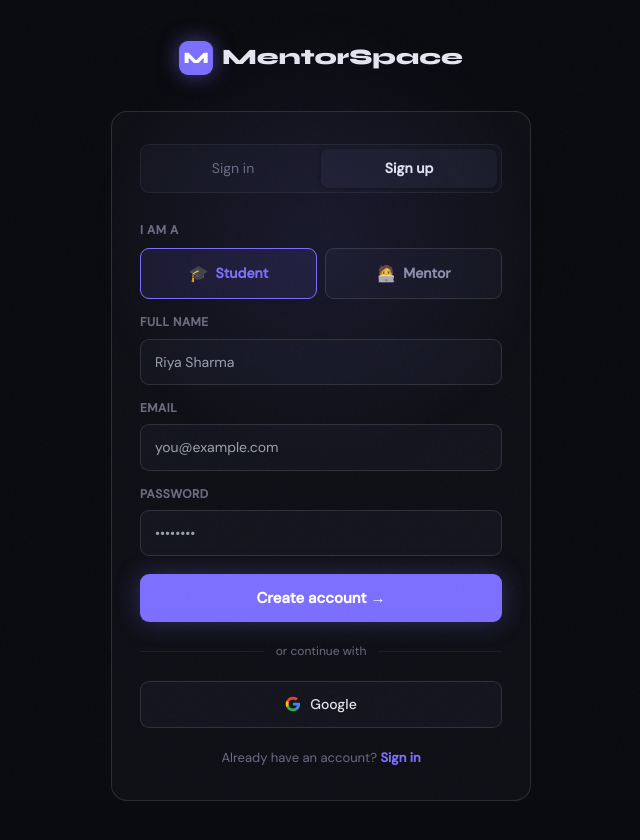
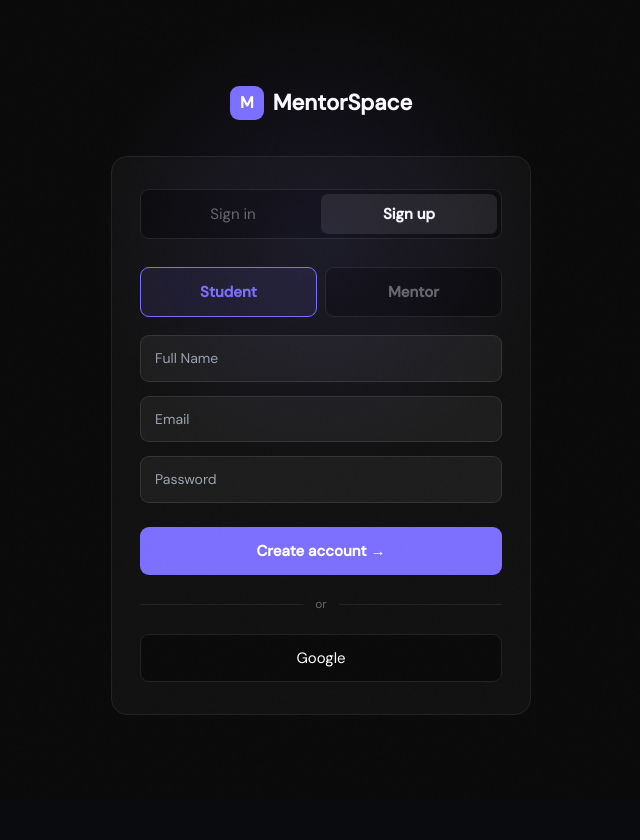
Before and after one commit to anar146/mentor-space, a Next.js app: page /auth in a window 1280 px wide. Both pictures are taken after a click on the button "Sign up". Shown: the whole page, without its empty margins (319-959 px from the left). After the commit the page ends 800 px from the top, so only its background shows below. Built offline with nearby package versions, Linux system fonts and the light colour scheme.

Commit message:
fix: final production-ready auth page with suspense

```diff
--- a/app/auth/page.tsx
+++ b/app/auth/page.tsx
@@ -5,18 +5,18 @@
 import { useRouter, useSearchParams } from 'next/navigation';
 import { supabase } from '@/lib/supabase';
 
-// Vercel hint to skip static generation for this route
+// Tell Vercel to skip static generation for this dynamic route
 export const dynamic = 'force-dynamic';
 
 type Tab    = 'login' | 'signup';
 type Role   = 'student' | 'mentor';
 type Status = 'idle' | 'loading' | 'error';
 
-// 1. MAIN WRAPPER (This is what Next.js renders)
+// 1. THE WRAPPER: Satisfies the Next.js Suspense requirement for useSearchParams
 export default function AuthPage() {
   return (
     <Suspense fallback={
-      <div style={{ minHeight: '100vh', background: 'var(--bg)', display: 'flex', alignItems: 'center', justifyContent: 'center', color: 'var(--text)' }}>
+      <div style={{ minHeight: '100vh', background: '#0a0a0a', display: 'flex', alignItems: 'center', justifyContent: 'center', color: '#fff' }}>
         Loading MentorSpace Auth...
       </div>
     }>
@@ -25,7 +25,7 @@
   );
 }
 
-// 2. ACTUAL CONTENT (This handles URL params and Logic)
+// 2. THE CONTENT: Your full logic and UI
 function AuthContent() {
   const router = useRouter();
   const params = useSearchParams();
@@ -79,73 +79,34 @@
   const inputStyle: React.CSSProperties = {
     width: '100%',
     padding: '11px 14px',
-    background: 'var(--bg3)',
-    border: '1px solid var(--border-hi)',
+    background: 'rgba(255,255,255,0.05)',
+    border: '1px solid rgba(255,255,255,0.1)',
     borderRadius: 9,
-    color: 'var(--text)',
-    fontFamily: 'var(--font-body)',
+    color: '#fff',
     fontSize: 14,
     outline: 'none',
-    transition: 'border-color 0.15s',
   };
 
   return (
-    <div style={{
-      minHeight: '100vh',
-      background: 'var(--bg)',
-      display: 'flex',
-      alignItems: 'center',
-      justifyContent: 'center',
-      padding: '40px 20px',
-      position: 'relative',
-    }}>
-      {/* Background glow */}
-      <div style={{
-        position: 'fixed', top: '30%', left: '50%', transform: 'translate(-50%,-50%)',
-        width: 500, height: 500,
-        background: 'radial-gradient(circle, rgba(124,111,255,0.1) 0%, transparent 65%)',
-        pointerEvents: 'none',
-      }} />
+    <div style={{ minHeight: '100vh', background: '#0a0a0a', display: 'flex', alignItems: 'center', justifyContent: 'center', padding: '40px 20px', position: 'relative' }}>
+      <div style={{ position: 'fixed', top: '30%', left: '50%', transform: 'translate(-50%,-50%)', width: 500, height: 500, background: 'radial-gradient(circle, rgba(124,111,255,0.1) 0%, transparent 65%)', pointerEvents: 'none' }} />
 
       <div style={{ width: '100%', maxWidth: 420 }}>
-        {/* Logo */}
         <div style={{ textAlign: 'center', marginBottom: 36 }}>
-          <Link href="/" style={{
-            fontFamily: 'var(--font-display)', fontSize: 22, fontWeight: 800,
-            color: 'var(--text)', textDecoration: 'none',
-            display: 'inline-flex', alignItems: 'center', gap: 9,
-          }}>
-            <span style={{
-              width: 34, height: 34, borderRadius: 9, background: 'var(--accent)',
-              display: 'inline-flex', alignItems: 'center', justifyContent: 'center',
-              fontSize: 16, color: '#fff', boxShadow: '0 0 20px rgba(124,111,255,0.5)',
-            }}>M</span>
+          <Link href="/" style={{ fontSize: 22, fontWeight: 800, color: '#fff', textDecoration: 'none', display: 'inline-flex', alignItems: 'center', gap: 9 }}>
+            <span style={{ width: 34, height: 34, borderRadius: 9, background: '#7c6fff', display: 'inline-flex', alignItems: 'center', justifyContent: 'center', fontSize: 16, color: '#fff' }}>M</span>
             MentorSpace
           </Link>
         </div>
 
-        {/* Card */}
-        <div style={{
-          background: 'var(--bg2)',
-          border: '1px solid var(--border-hi)',
-          borderRadius: 16,
-          padding: '32px 28px',
-        }}>
-          {/* Tab switcher */}
-          <div style={{
-            display: 'flex', background: 'var(--bg3)',
-            borderRadius: 9, padding: 4, marginBottom: 28,
-            border: '1px solid var(--border)',
-          }}>
+        <div style={{ background: '#111', border: '1px solid #222', borderRadius: 16, padding: '32px 28px' }}>
+          <div style={{ display: 'flex', background: '#0a0a0a', borderRadius: 9, padding: 4, marginBottom: 28, border: '1px solid #222' }}>
             {(['login', 'signup'] as Tab[]).map(t => (
-              <button key={t} onClick={() => setTab(t)} style={{
-                flex: 1, padding: '8px', borderRadius: 7,
-                border: 'none', cursor: 'pointer',
-                background: tab === t ? 'var(--bg4)' : 'transparent',
-                color: tab === t ? 'var(--text)' : 'var(--muted)',
-                fontFamily: 'var(--font-body)', fontSize: 14, fontWeight: tab === t ? 600 : 400,
-                transition: 'all 0.15s',
-                boxShadow: tab === t ? '0 1px 4px rgba(0,0,0,0.4)' : 'none',
+              <button key={t} type="button" onClick={() => setTab(t)} style={{
+                flex: 1, padding: '8px', borderRadius: 7, border: 'none', cursor: 'pointer',
+                background: tab === t ? '#222' : 'transparent',
+                color: tab === t ? '#fff' : '#666',
+                fontWeight: tab === t ? 600 : 400,
               }}>
                 {t === 'login' ? 'Sign in' : 'Sign up'}
               </button>
@@ -153,140 +114,42 @@
           </div>
 
           <form onSubmit={handleSubmit} style={{ display: 'flex', flexDirection: 'column', gap: 14 }}>
-
-            {/* Role picker (signup only) */}
             {tab === 'signup' && (
-              <div>
-                <label style={{ fontSize: 12, fontWeight: 600, color: 'var(--muted)', letterSpacing: '0.5px', textTransform: 'uppercase', display: 'block', marginBottom: 8 }}>
-                  I am a
-                </label>
-                <div style={{ display: 'grid', gridTemplateColumns: '1fr 1fr', gap: 8 }}>
-                  {(['student', 'mentor'] as Role[]).map(r => (
-                    <button key={r} type="button" onClick={() => setRole(r)} style={{
-                      padding: '12px 8px',
-                      borderRadius: 9,
-                      border: role === r ? '1.5px solid var(--accent)' : '1px solid var(--border-hi)',
-                      background: role === r ? 'rgba(124,111,255,0.1)' : 'var(--bg3)',
-                      color: role === r ? 'var(--accent)' : 'var(--muted2)',
-                      fontFamily: 'var(--font-body)', fontSize: 14, fontWeight: 600,
-                      cursor: 'pointer', transition: 'all 0.15s',
-                      display: 'flex', alignItems: 'center', justifyContent: 'center', gap: 7,
-                    }}>
-                      <span style={{ fontSize: 16 }}>{r === 'student' ? '🎓' : '🧑‍💻'}</span>
-                      {r.charAt(0).toUpperCase() + r.slice(1)}
-                    </button>
-                  ))}
-                </div>
+              <div style={{ display: 'grid', gridTemplateColumns: '1fr 1fr', gap: 8, marginBottom: 4 }}>
+                {(['student', 'mentor'] as Role[]).map(r => (
+                  <button key={r} type="button" onClick={() => setRole(r)} style={{
+                    padding: '12px 8px', borderRadius: 9,
+                    border: role === r ? '1.5px solid #7c6fff' : '1px solid #222',
+                    background: role === r ? 'rgba(124,111,255,0.1)' : '#0a0a0a',
+                    color: role === r ? '#7c6fff' : '#666',
+                    cursor: 'pointer', fontWeight: 600,
+                  }}>{r.charAt(0).toUpperCase() + r.slice(1)}</button>
+                ))}
               </div>
             )}
 
-            {/* Full name (signup only) */}
             {tab === 'signup' && (
-              <div>
-                <label style={{ fontSize: 12, fontWeight: 600, color: 'var(--muted)', letterSpacing: '0.5px', textTransform: 'uppercase', display: 'block', marginBottom: 6 }}>
-                  Full Name
-                </label>
-                <input
-                  type="text" required placeholder="Riya Sharma"
-                  value={fullName} onChange={e => setFullName(e.target.value)}
-                  style={inputStyle}
-                  onFocus={e => (e.target.style.borderColor = 'var(--accent)')}
-                  onBlur={e => (e.target.style.borderColor = 'var(--border-hi)')}
-                />
-              </div>
+              <input type="text" required placeholder="Full Name" value={fullName} onChange={e => setFullName(e.target.value)} style={inputStyle} />
             )}
+            <input type="email" required placeholder="Email" value={email} onChange={e => setEmail(e.target.value)} style={inputStyle} />
+            <input type="password" required placeholder="Password" value={password} onChange={e => setPassword(e.target.value)} style={inputStyle} />
 
-            {/* Email */}
-            <div>
-              <label style={{ fontSize: 12, fontWeight: 600, color: 'var(--muted)', letterSpacing: '0.5px', textTransform: 'uppercase', display: 'block', marginBottom: 6 }}>
-                Email
-              </label>
-              <input
-                type="email" required placeholder="you@example.com"
-                value={email} onChange={e => setEmail(e.target.value)}
-                style={inputStyle}
-                onFocus={e => (e.target.style.borderColor = 'var(--accent)')}
-                onBlur={e => (e.target.style.borderColor = 'var(--border-hi)')}
-              />
-            </div>
+            {errMsg && <div style={{ color: '#ff4b4b', fontSize: 13, background: 'rgba(255,75,75,0.1)', padding: 10, borderRadius: 8 }}>{errMsg}</div>}
 
-            {/* Password */}
-            <div>
-              <label style={{ fontSize: 12, fontWeight: 600, color: 'var(--muted)', letterSpacing: '0.5px', textTransform: 'uppercase', display: 'block', marginBottom: 6 }}>
-                Password
-              </label>
-              <input
-                type="password" required placeholder="••••••••"
-                value={password} onChange={e => setPassword(e.target.value)}
-                style={inputStyle}
-                onFocus={e => (e.target.style.borderColor = 'var(--accent)')}
-                onBlur={e => (e.target.style.borderColor = 'var(--border-hi)')}
-              />
-            </div>
-
-            {/* Error */}
-            {errMsg && (
-              <div style={{
-                padding: '10px 12px', borderRadius: 8,
-                background: 'rgba(255,92,122,0.1)',
-                border: '1px solid rgba(255,92,122,0.25)',
-                color: 'var(--red)', fontSize: 13,
-              }}>
-                {errMsg}
-              </div>
-            )}
-
-            {/* Submit */}
-            <button type="submit" disabled={status === 'loading'} style={{
-              padding: '12px', borderRadius: 9,
-              background: status === 'loading' ? 'rgba(124,111,255,0.5)' : 'var(--accent)',
-              border: 'none', color: '#fff',
-              fontFamily: 'var(--font-body)', fontSize: 15, fontWeight: 600,
-              cursor: status === 'loading' ? 'not-allowed' : 'pointer',
-              boxShadow: '0 0 24px rgba(124,111,255,0.3)',
-              transition: 'all 0.15s', marginTop: 4,
-            }}>
-              {status === 'loading' ? 'Please wait…' : tab === 'login' ? 'Sign in →' : 'Create account →'}
+            <button type="submit" disabled={status === 'loading'} style={{ padding: '12px', borderRadius: 9, background: '#7c6fff', color: '#fff', border: 'none', fontWeight: 600, cursor: 'pointer', marginTop: 10 }}>
+              {status === 'loading' ? 'Processing...' : tab === 'login' ? 'Sign in →' : 'Create account →'}
             </button>
           </form>
 
-          {/* Divider */}
           <div style={{ display: 'flex', alignItems: 'center', gap: 12, margin: '20px 0' }}>
-            <div style={{ flex: 1, height: '1px', background: 'var(--border)' }} />
-            <span style={{ fontSize: 12, color: 'var(--muted)' }}>or continue with</span>
-            <div style={{ flex: 1, height: '1px', background: 'var(--border)' }} />
+            <div style={{ flex: 1, height: '1px', background: '#222' }} />
+            <span style={{ fontSize: 12, color: '#666' }}>or</span>
+            <div style={{ flex: 1, height: '1px', background: '#222' }} />
           </div>
 
-          {/* Google */}
-          <button onClick={handleGoogleAuth} style={{
-            width: '100%', padding: '11px',
-            background: 'var(--bg3)', border: '1px solid var(--border-hi)',
-            borderRadius: 9, color: 'var(--text)',
-            fontFamily: 'var(--font-body)', fontSize: 14, fontWeight: 500,
-            cursor: 'pointer', display: 'flex', alignItems: 'center', justifyContent: 'center', gap: 9,
-            transition: 'background 0.15s',
-          }}
-            onMouseEnter={e => (e.currentTarget.style.background = 'var(--bg4)')}
-            onMouseLeave={e => (e.currentTarget.style.background = 'var(--bg3)')}
-          >
-            <svg width="16" height="16" viewBox="0 0 24 24">
-              <path fill="#4285F4" d="M22.56 12.25c0-.78-.07-1.53-.2-2.25H12v4.26h5.92c-.26 1.37-1.04 2.53-2.21 3.31v2.77h3.57c2.08-1.92 3.28-4.74 3.28-8.09z"/>
-              <path fill="#34A853" d="M12 23c2.97 0 5.46-.98 7.28-2.66l-3.57-2.77c-.98.66-2.23 1.06-3.71 1.06-2.86 0-5.29-1.93-6.16-4.53H2.18v2.84C3.99 20.53 7.7 23 12 23z"/>
-              <path fill="#FBBC05" d="M5.84 14.09c-.22-.66-.35-1.36-.35-2.09s.13-1.43.35-2.09V7.07H2.18C1.43 8.55 1 10.22 1 12s.43 3.45 1.18 4.93l2.85-2.22.81-.62z"/>
-              <path fill="#EA4335" d="M12 5.38c1.62 0 3.06.56 4.21 1.64l3.15-3.15C17.45 2.09 14.97 1 12 1 7.7 1 3.99 3.47 2.18 7.07l3.66 2.84c.87-2.6 3.3-4.53 6.16-4.53z"/>
-            </svg>
+          <button onClick={handleGoogleAuth} style={{ width: '100%', padding: '11px', background: '#0a0a0a', border: '1px solid #222', borderRadius: 9, color: '#fff', cursor: 'pointer', display: 'flex', alignItems: 'center', justifyContent: 'center', gap: 9 }}>
             Google
           </button>
-
-          <p style={{ textAlign: 'center', marginTop: 20, fontSize: 13, color: 'var(--muted)' }}>
-            {tab === 'login' ? "Don't have an account? " : 'Already have an account? '}
-            <button onClick={() => setTab(tab === 'login' ? 'signup' : 'login')} style={{
-              background: 'none', border: 'none', color: 'var(--accent)',
-              fontSize: 13, fontWeight: 600, cursor: 'pointer', padding: 0,
-            }}>
-              {tab === 'login' ? 'Sign up' : 'Sign in'}
-            </button>
-          </p>
         </div>
       </div>
     </div>
```
